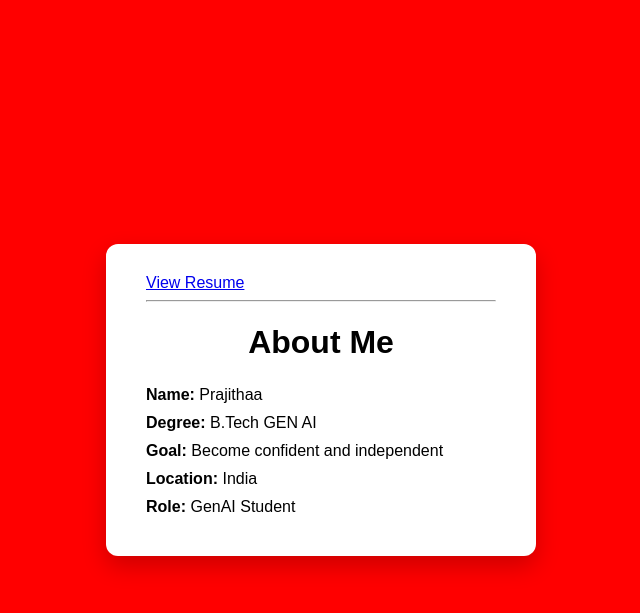
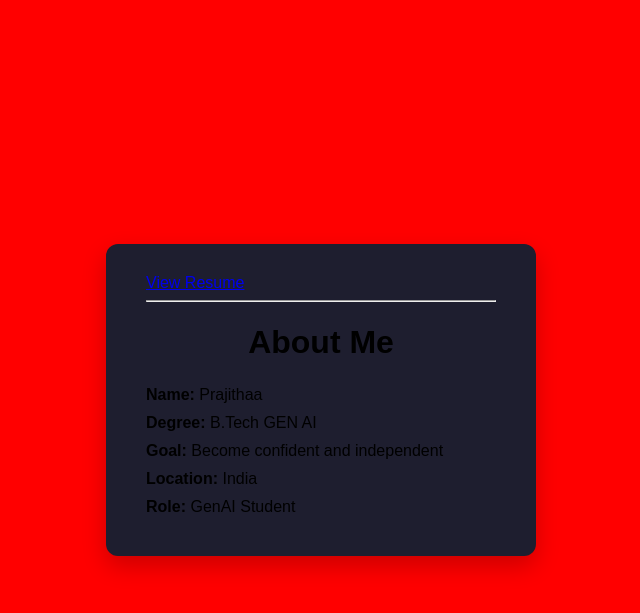
Before and after one commit to Prajithaa1Parani/AboutMe, a Flask app: page / in a window 1280 px wide. Shown: the top 613 px of the page, without its empty margins (319-959 px from the left). Run offline with Flask 3, Linux system fonts and the light colour scheme.

Commit message:
change the background colour

```diff
--- a/templates/index.html
+++ b/templates/index.html
@@ -18,7 +18,7 @@
     }
 
     .card {
-        background-color: white;
+        background-color: #1e1e2f;
         padding: 30px 40px;
         border-radius: 12px;
         width: 350px;
```
